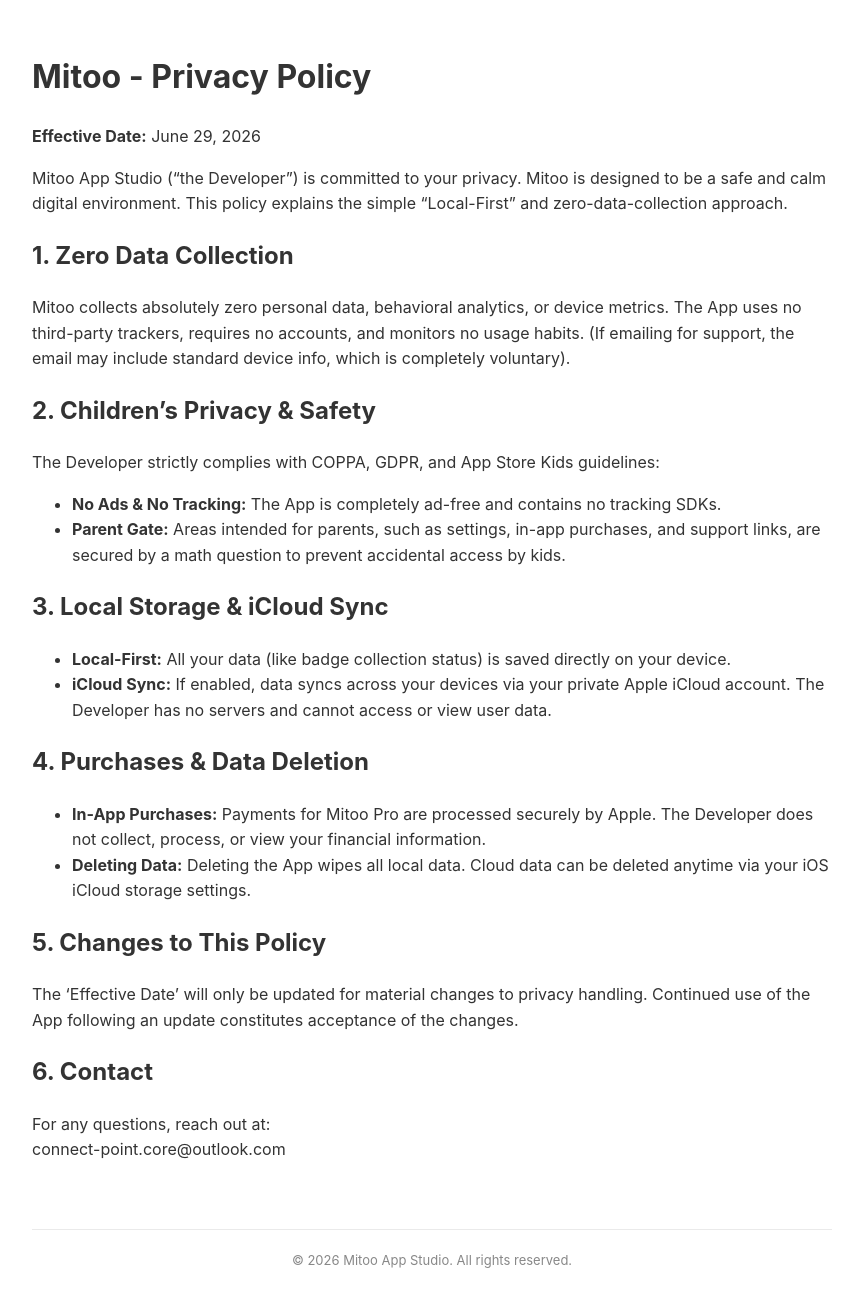
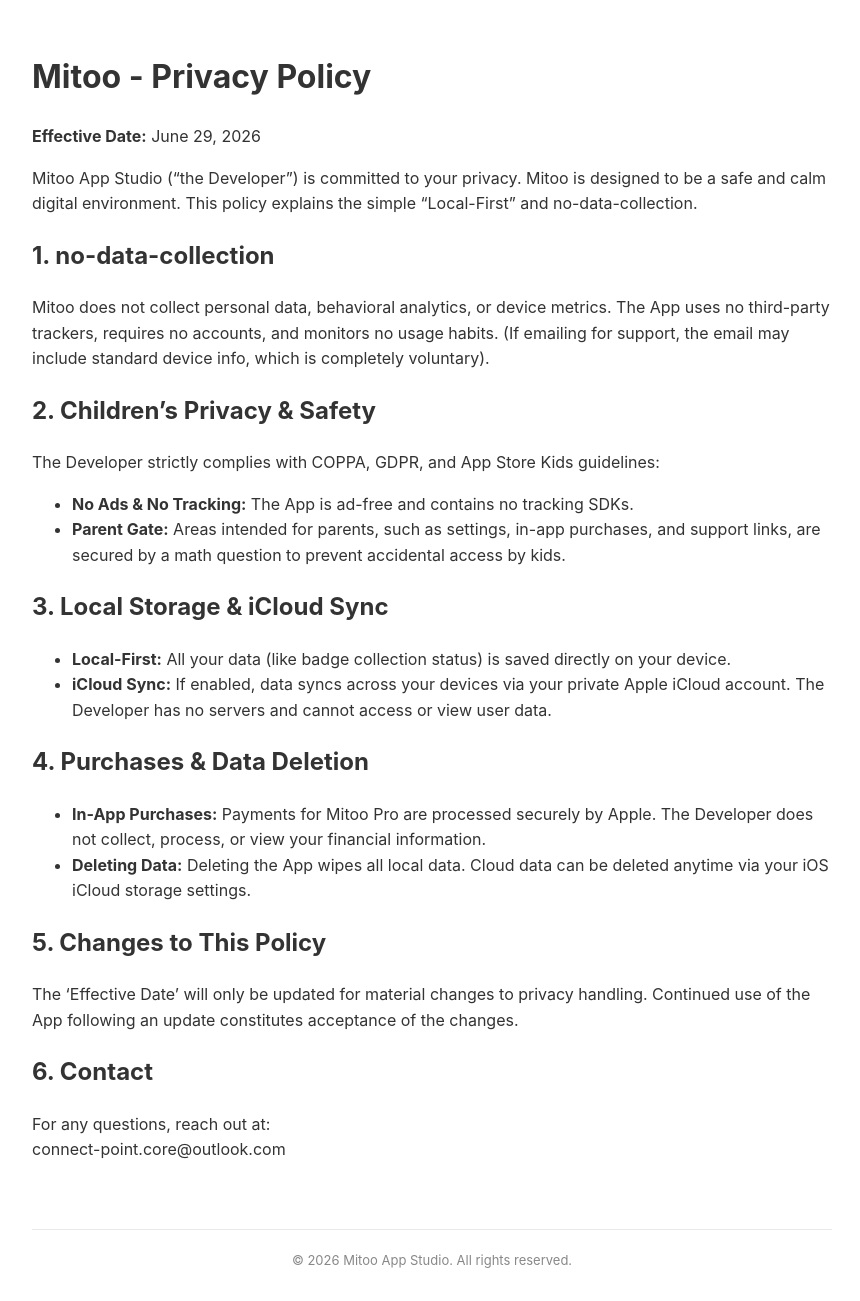
Before and after one commit to mitoostudio/mitoo-legal, a Jekyll site: the page built from privacy-policy-en.md, in a window 1280 px wide. Shown: the whole page, without its empty margins (208-1068 px from the left). Built offline with Jekyll 4.4.1, drawn with Linux system fonts in a browser that asks for light colours; our own code applies the rules of GitHub Pages for plain Markdown files.

Commit message:
Update privacy-policy-en.md

```diff
--- a/privacy-policy-en.md
+++ b/privacy-policy-en.md
@@ -5,12 +5,12 @@ layout: default
 # Mitoo - Privacy Policy
 **Effective Date:** June 29, 2026
 
-Mitoo App Studio ("the Developer") is committed to your privacy. Mitoo is designed to be a safe and calm digital environment. This policy explains the simple "Local-First" and zero-data-collection approach.
-## 1. Zero Data Collection
-Mitoo collects absolutely zero personal data, behavioral analytics, or device metrics. The App uses no third-party trackers, requires no accounts, and monitors no usage habits. (If emailing for support, the email may include standard device info, which is completely voluntary).
+Mitoo App Studio ("the Developer") is committed to your privacy. Mitoo is designed to be a safe and calm digital environment. This policy explains the simple "Local-First" and no-data-collection.
+## 1. no-data-collection
+Mitoo does not collect personal data, behavioral analytics, or device metrics. The App uses no third-party trackers, requires no accounts, and monitors no usage habits. (If emailing for support, the email may include standard device info, which is completely voluntary).
 ## 2. Children’s Privacy & Safety
 The Developer strictly complies with COPPA, GDPR, and App Store Kids guidelines:
-* **No Ads & No Tracking:** The App is completely ad-free and contains no tracking SDKs.
+* **No Ads & No Tracking:** The App is ad-free and contains no tracking SDKs.
 * **Parent Gate:** Areas intended for parents, such as settings, in-app purchases, and support links, are secured by a math question to prevent accidental access by kids.
 
 ## 3. Local Storage & iCloud Sync
```
